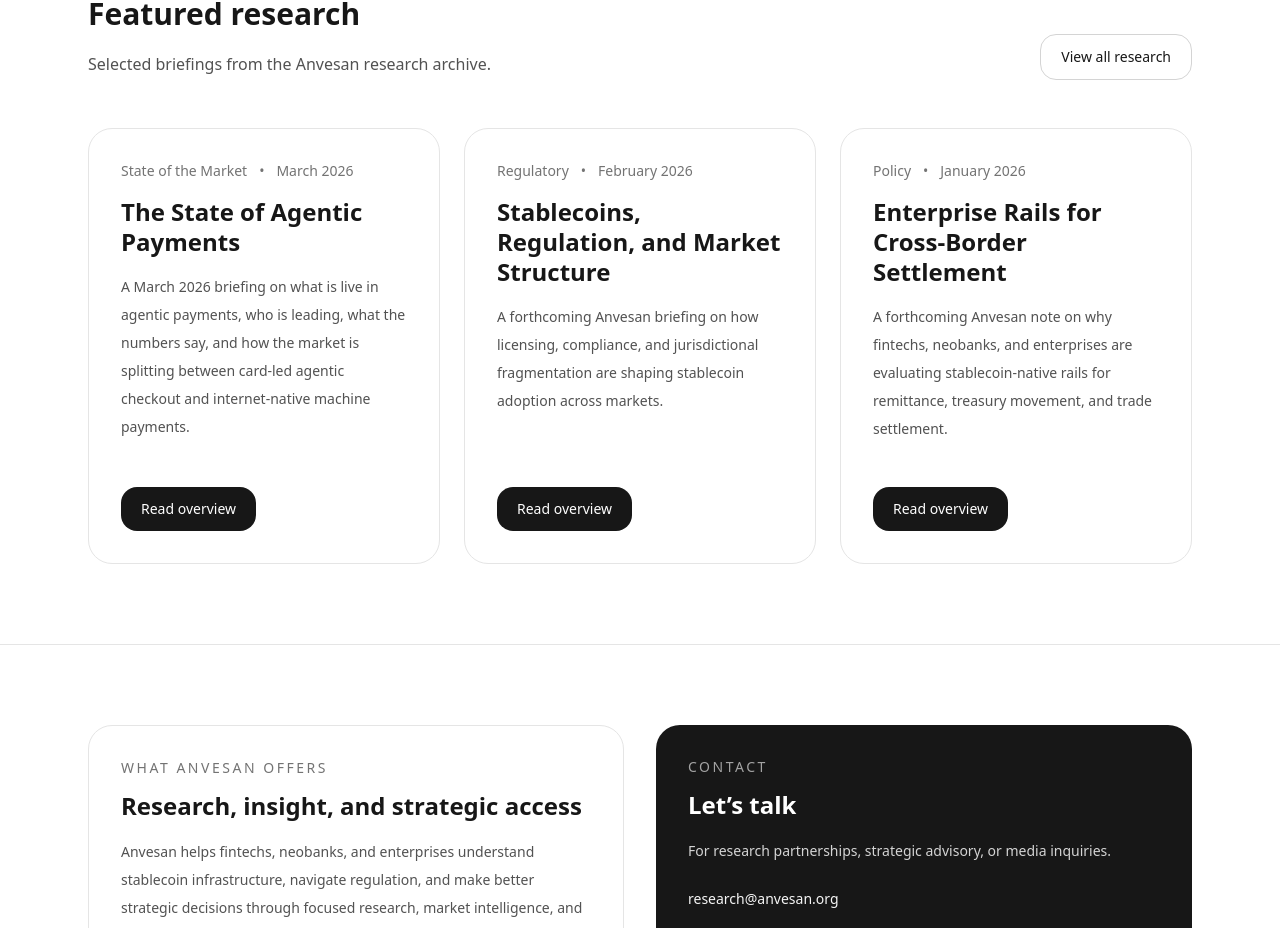
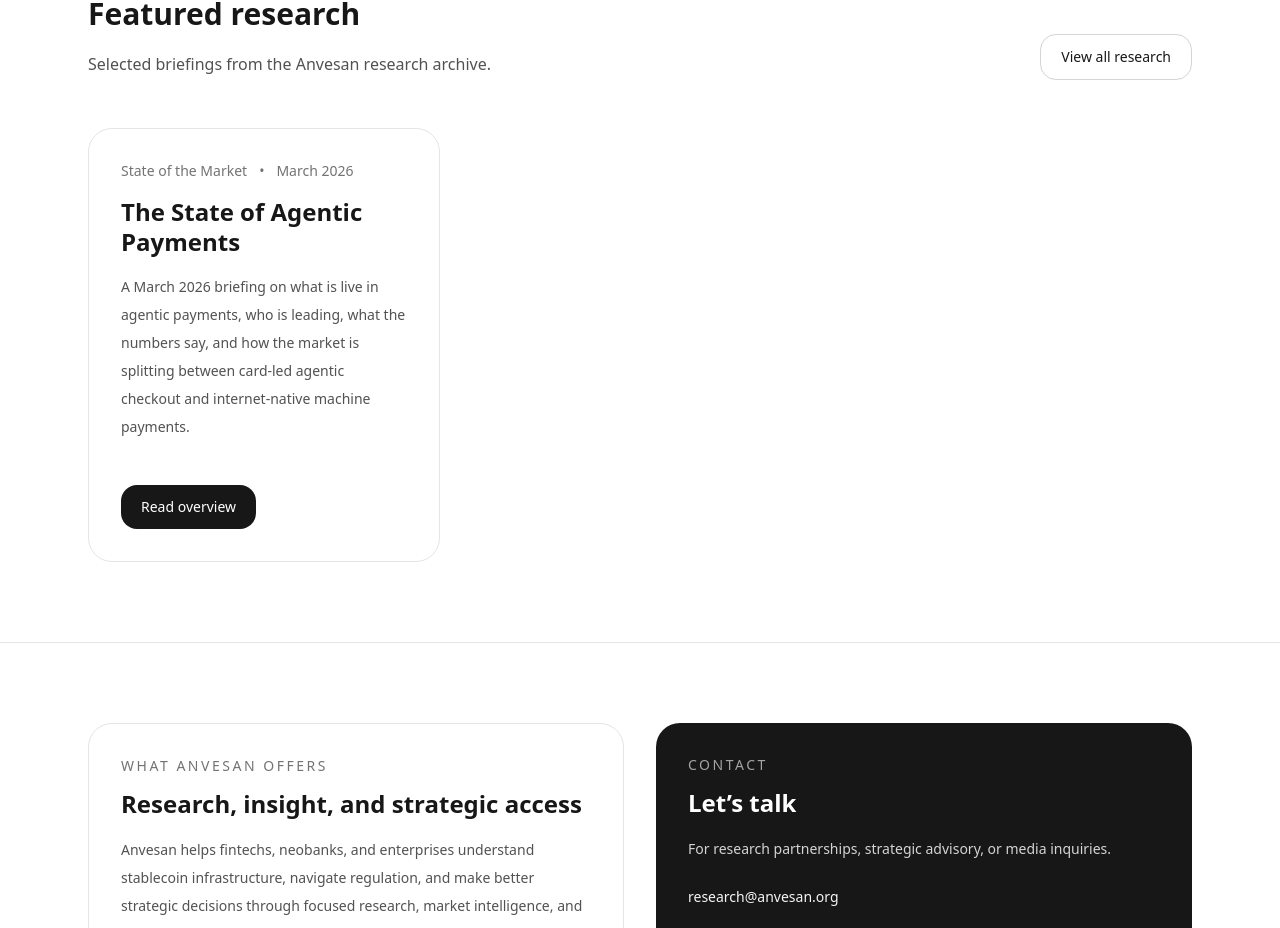
Before and after one commit to Romeo369887/anvesan-site-V2, a Next.js app: page / in a window 1280 px wide. Shown: the part 1853-2781 px from the top of the page. Built offline with nearby package versions, Linux system fonts and the light colour scheme.

Commit message:
Update reports.js

```diff
--- a/data/reports.js
+++ b/data/reports.js
@@ -2,7 +2,7 @@
   {
     "title": "The State of Agentic Payments",
     "slug": "state-of-agentic-payments-march-2026",
-    "date": "2026-03-01",
+    "date": "2026-03-31",
     "displayDate": "March 2026",
     "category": "State of the Market",
     "summary": "A March 2026 briefing on what is live in agentic payments, who is leading, what the numbers say, and how the market is splitting between card-led agentic checkout and internet-native machine payments.",
@@ -18,8 +18,8 @@
   {
     "title": "Stablecoins, Regulation, and Market Structure",
     "slug": "stablecoins-regulation-and-market-structure",
-    "date": "2026-02-15",
-    "displayDate": "February 2026",
+    "date": "2026-04-15",
+    "displayDate": "April 2026",
     "category": "Regulatory",
     "summary": "A forthcoming Anvesan briefing on how licensing, compliance, and jurisdictional fragmentation are shaping stablecoin adoption across markets.",
     "overview": "This placeholder record is ready for the next report you publish. Replace the copy and report path when the full publication is ready.",
@@ -28,14 +28,14 @@
       "Jurisdictional fragmentation",
       "Regulatory bottlenecks for adoption"
     ],
-    "featured": true,
+    "featured": false,
     "reportPath": "/reports/stablecoins-regulation-and-market-structure/"
   },
   {
     "title": "Enterprise Rails for Cross-Border Settlement",
     "slug": "enterprise-rails-for-cross-border-settlement",
-    "date": "2026-01-20",
-    "displayDate": "January 2026",
+    "date": "2026-04-20",
+    "displayDate": "April 2026",
     "category": "Policy",
     "summary": "A forthcoming Anvesan note on why fintechs, neobanks, and enterprises are evaluating stablecoin-native rails for remittance, treasury movement, and trade settlement.",
     "overview": "This placeholder record is ready for the next report you publish. Replace the copy and report path when the full publication is ready.",
@@ -44,7 +44,7 @@
       "Cross-border settlement design",
       "Stablecoin rails as operating infrastructure"
     ],
-    "featured": true,
+    "featured": false,
     "reportPath": "/reports/enterprise-rails-for-cross-border-settlement/"
   }
 ]
```
